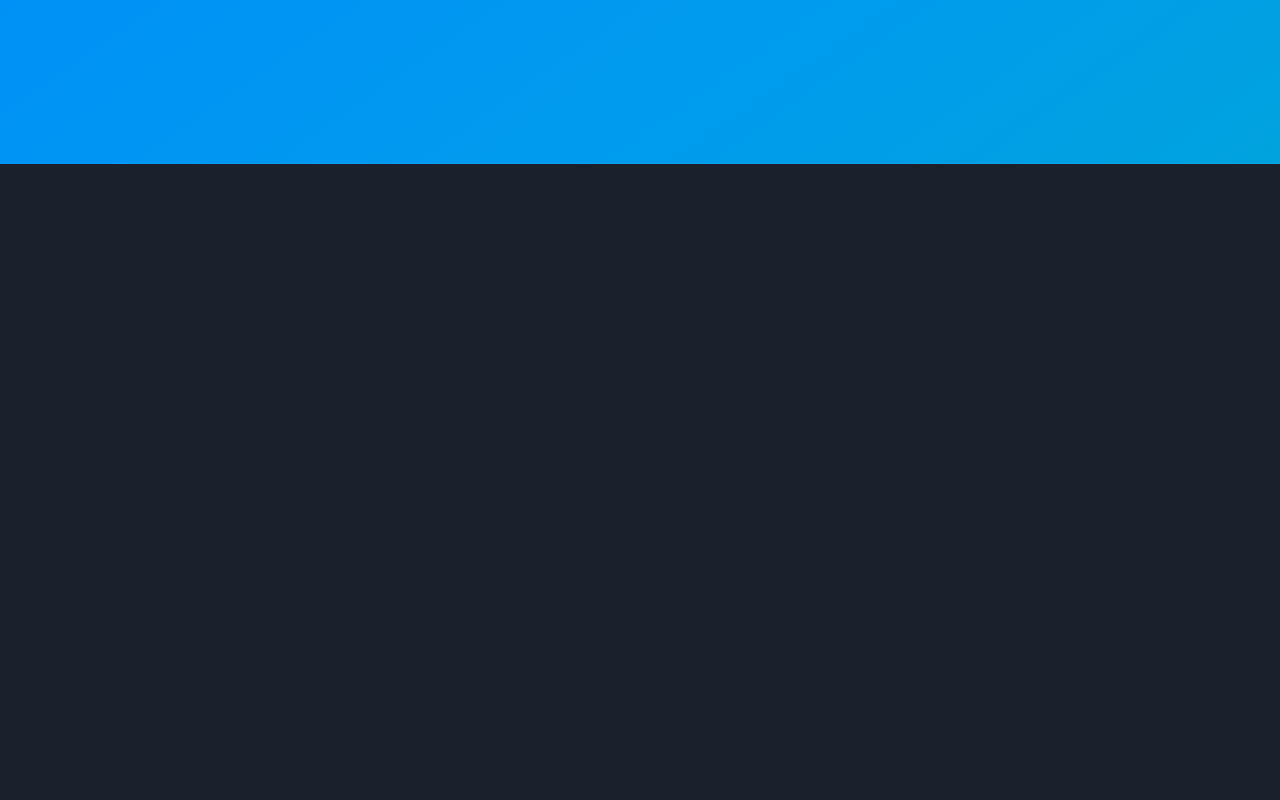
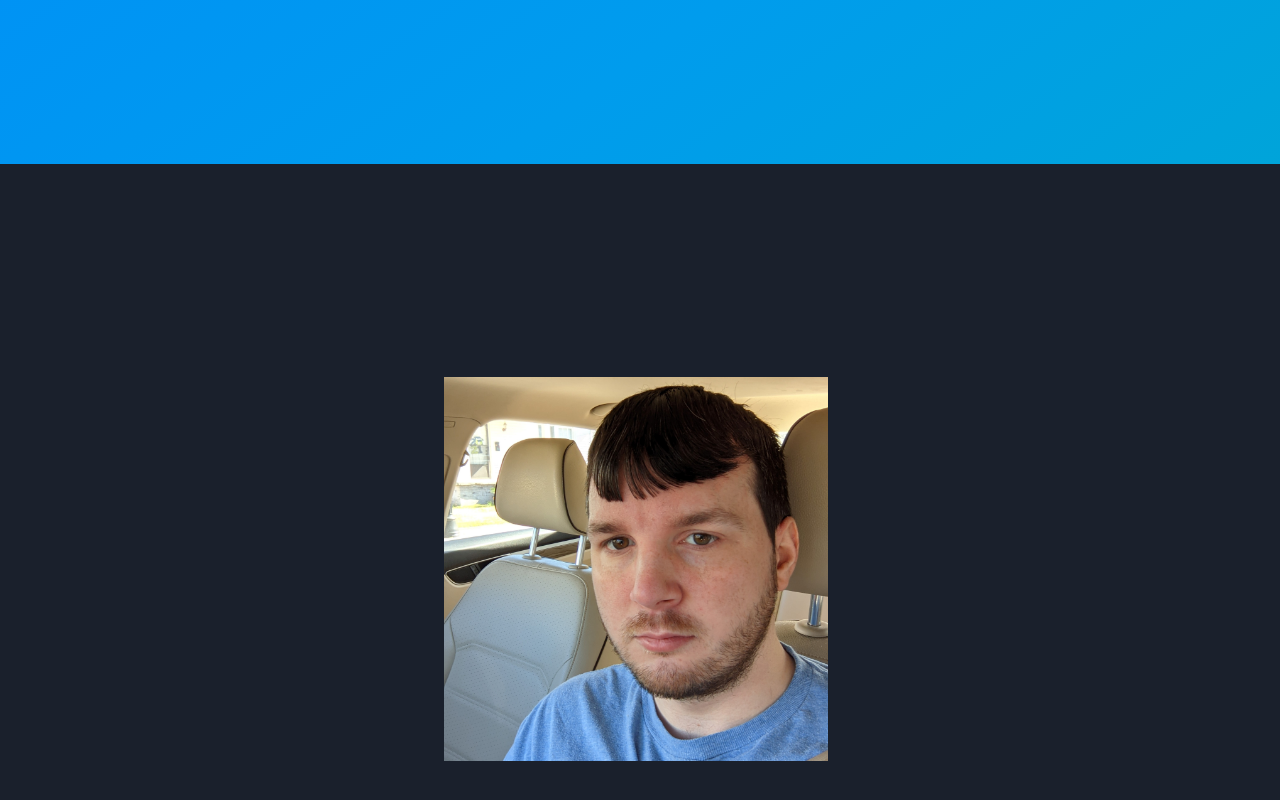
Before and after one commit to davidfrnks7/old-portfolio-website, a Next.js app: page / in a window 1280 px wide. Shown: the part 636-1436 px from the top of the page. Before the commit the page ends 800 px from the top, so only its background shows below. Built offline with nearby package versions, Linux system fonts and the light colour scheme.

Commit message:
Added profile image. Fixed verticle scroll bug.

```diff
--- /dev/null
+++ b/components/sections/about/About.tsx
@@ -0,0 +1,37 @@
+import React from "react";
+import { Box, HStack, VStack } from "@chakra-ui/react"
+import Image from 'next/image'
+import davidFImage from "../../../public/images/davidFImage.jpg"
+
+const About = (): JSX.Element => {
+  return (
+    <VStack
+      // w="100%"
+      h="100vh"
+      justifyContent="center"
+    >
+      <HStack
+        justifyContent="center"
+        h="auto"
+        w="100%"
+      >
+        <Box
+          w="30vw"
+        >
+          <Image
+            layout="intrinsic"
+            src={davidFImage}
+            alt="Picture of David Franks"
+          />
+        </Box>
+        <Box
+          w="70wh"
+          bg="white"
+        >
+        </Box>
+      </HStack>
+    </VStack>
+  )
+}
+
+export default About;
--- a/pages/_document.tsx
+++ b/pages/_document.tsx
@@ -9,7 +9,7 @@ class Document extends NextDocument {
       <Html>
         <Head></Head>
         <body>
-          <Box w="100vw" h="100vh">
+          <Box w="100%" h="100vh">
             <ColorModeScript
               initialColorMode={AppTheme.config.initialColorMode}
             />
--- a/pages/index.tsx
+++ b/pages/index.tsx
@@ -1,12 +1,16 @@
-import { Box } from "@chakra-ui/layout";
+import { VStack } from "@chakra-ui/react";
 import React from "react";
+import About from "../components/sections/about/About";
 import Greeting from "../components/sections/greeting/Greeting";
 
 const IndexPage = (): JSX.Element => {
   return (
-    <Box w="100%" h="100%">
+    <VStack
+      w="100%"
+    >
       <Greeting />
-    </Box>
+      <About />
+    </VStack>
   );
 };
 
```
Also changed, not shown: public/images/davidFImage.jpg (added).
